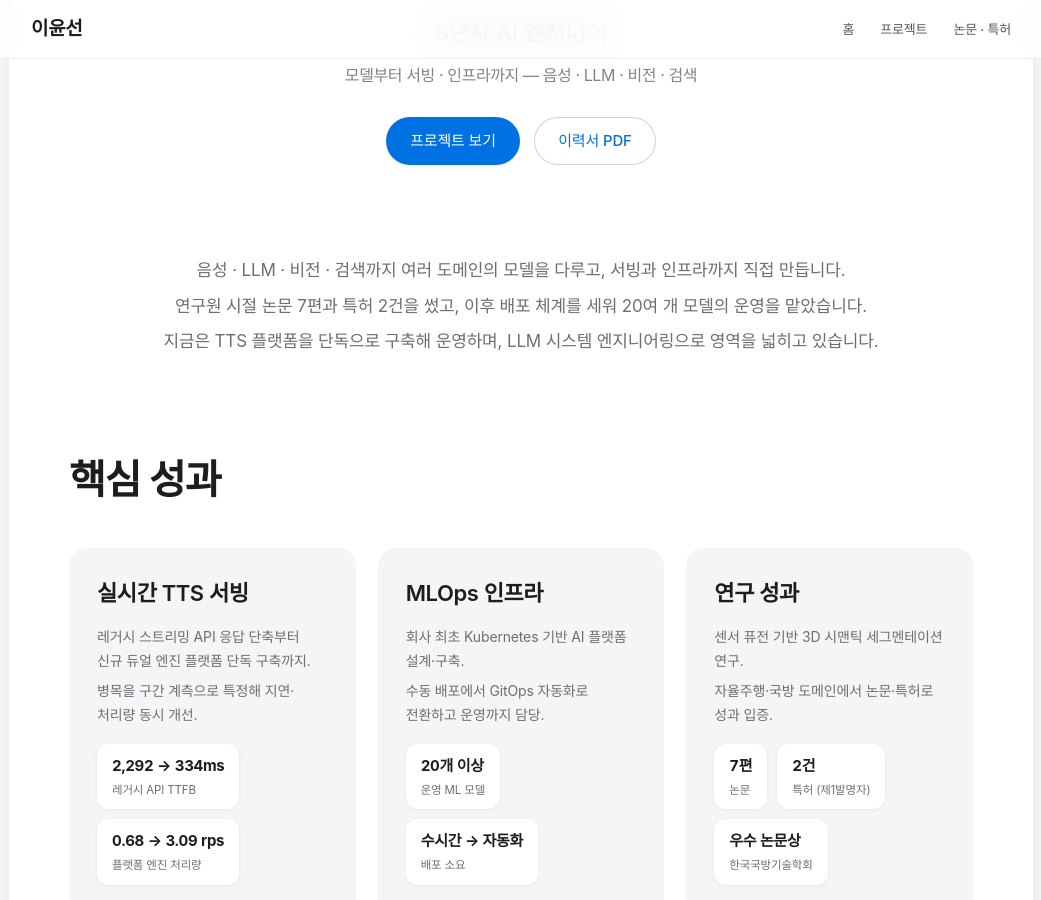
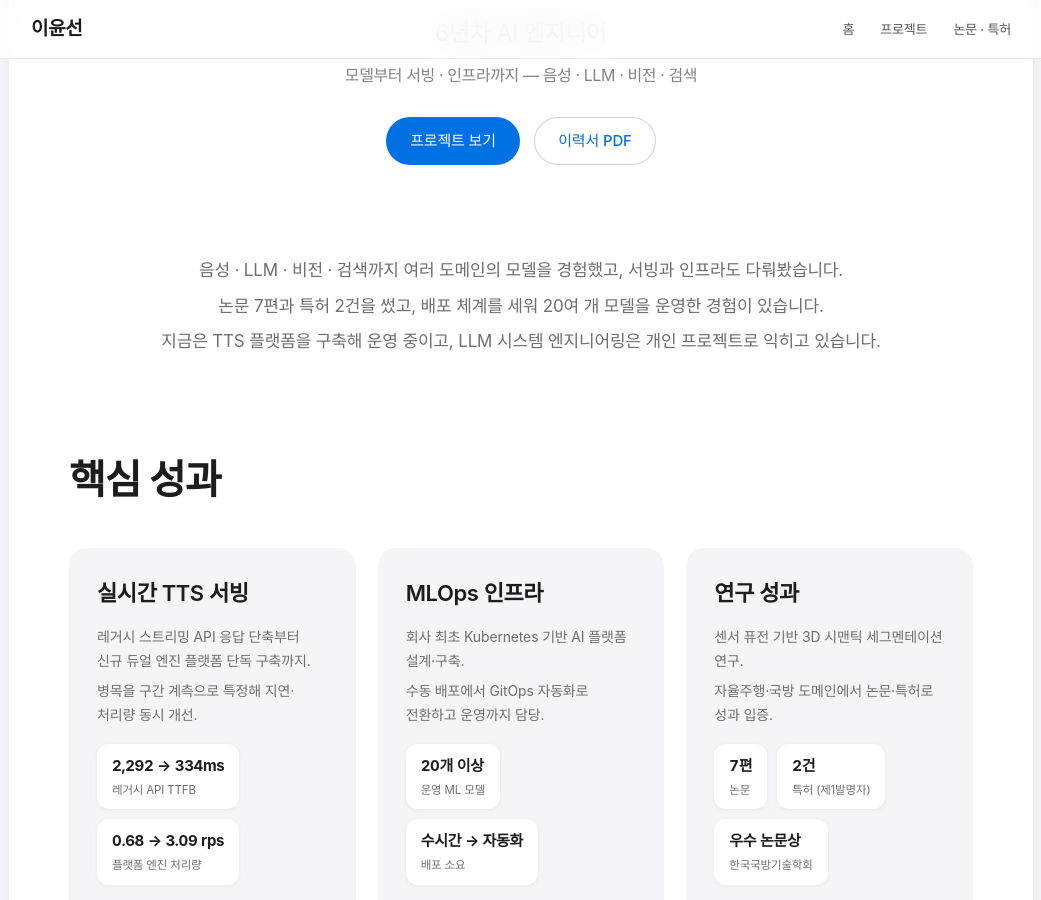
Before and after one commit to ckc5800/ckc5800.github.io, a Jekyll site: the page built from index.html, in a window 1280 px wide and 900 px high, scrolled down 306 px. Shown: the whole window, without its empty margins (119-1160 px from the left). Built offline with Jekyll 4.4.1, drawn with Linux system fonts in a browser that asks for light colours; some web fonts are replaced.

Commit message:
홈 소개글 표현 정정 — 사실에 맞게
- '서빙과 인프라까지 직접 만듭니다' → '서빙과 인프라도 다뤄봤습니다'
- '연구원 시절' 프레이밍 제거 — 논문 7편·특허 2건을 사실로만 서술
- '20여 개 모델의 운영을 맡았습니다' → '운영한 경험이 있습니다'
- LLM 시스템 엔지니어링이 실무처럼 읽히던 것을 '개인 프로젝트로 익히고 있습니다' 로
  명시 (프로젝트 페이지의 개인 프로젝트 배지와 일치)

3문장 55·51·58자로 각각 한 줄 유지

```diff
--- a/index.html
+++ b/index.html
@@ -12,7 +12,7 @@
 </section>
 
 <section style="margin: 0 auto 90px;">
-    <p class="intro"><span class="sentence">음성 · LLM · 비전 · 검색까지 여러 도메인의 모델을 다루고, 서빙과 인프라까지 직접 만듭니다.</span><span class="sentence">연구원 시절 논문 7편과 특허 2건을 썼고, 이후 배포 체계를 세워 20여 개 모델의 운영을 맡았습니다.</span><span class="sentence">지금은 TTS 플랫폼을 단독으로 구축해 운영하며, LLM 시스템 엔지니어링으로 영역을 넓히고 있습니다.</span></p>
+    <p class="intro"><span class="sentence">음성 · LLM · 비전 · 검색까지 여러 도메인의 모델을 경험했고, 서빙과 인프라도 다뤄봤습니다.</span><span class="sentence">논문 7편과 특허 2건을 썼고, 배포 체계를 세워 20여 개 모델을 운영한 경험이 있습니다.</span><span class="sentence">지금은 TTS 플랫폼을 구축해 운영 중이고, LLM 시스템 엔지니어링은 개인 프로젝트로 익히고 있습니다.</span></p>
 </section>
 
 <section style="margin-bottom: 90px;">
```
